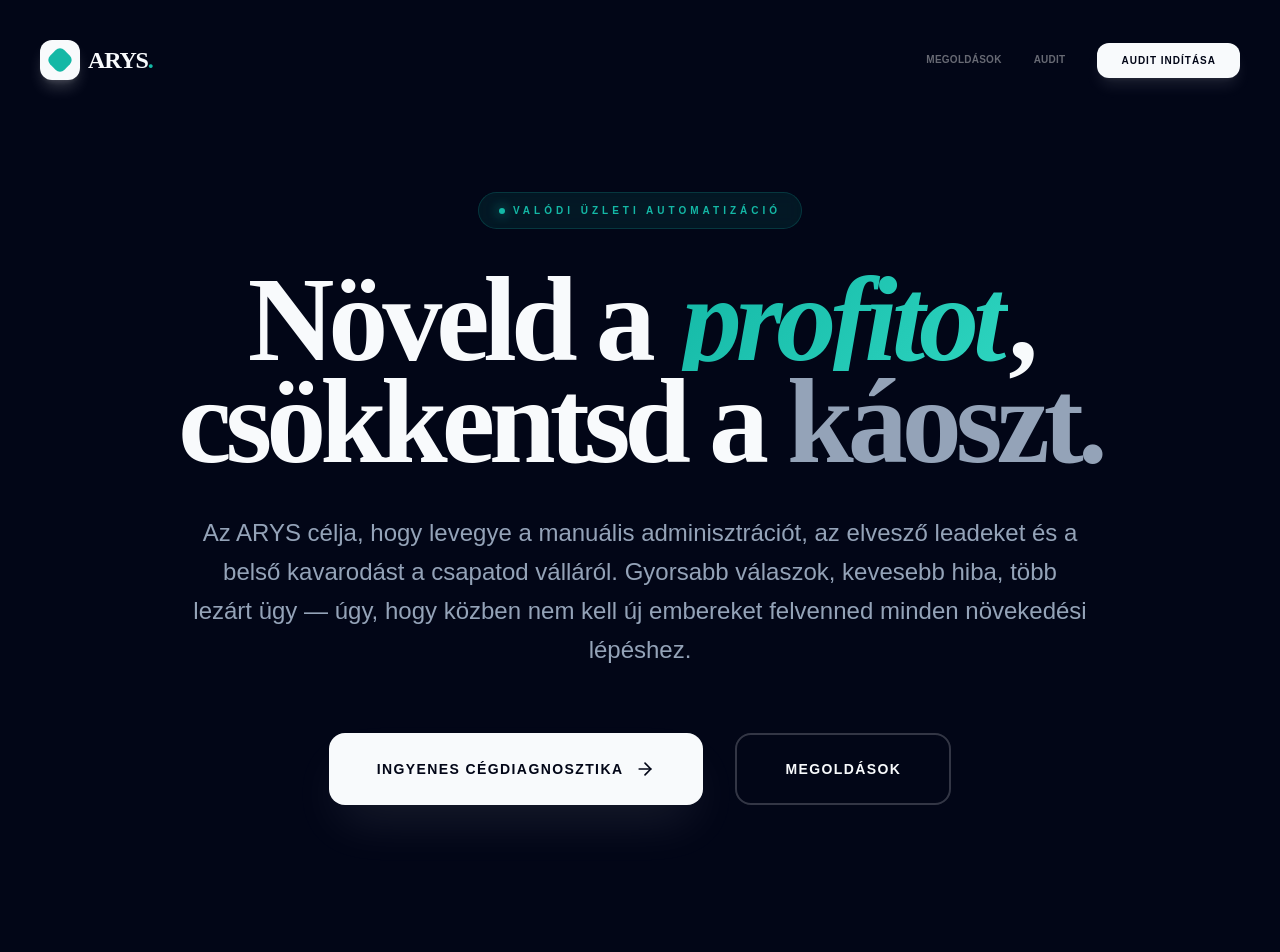
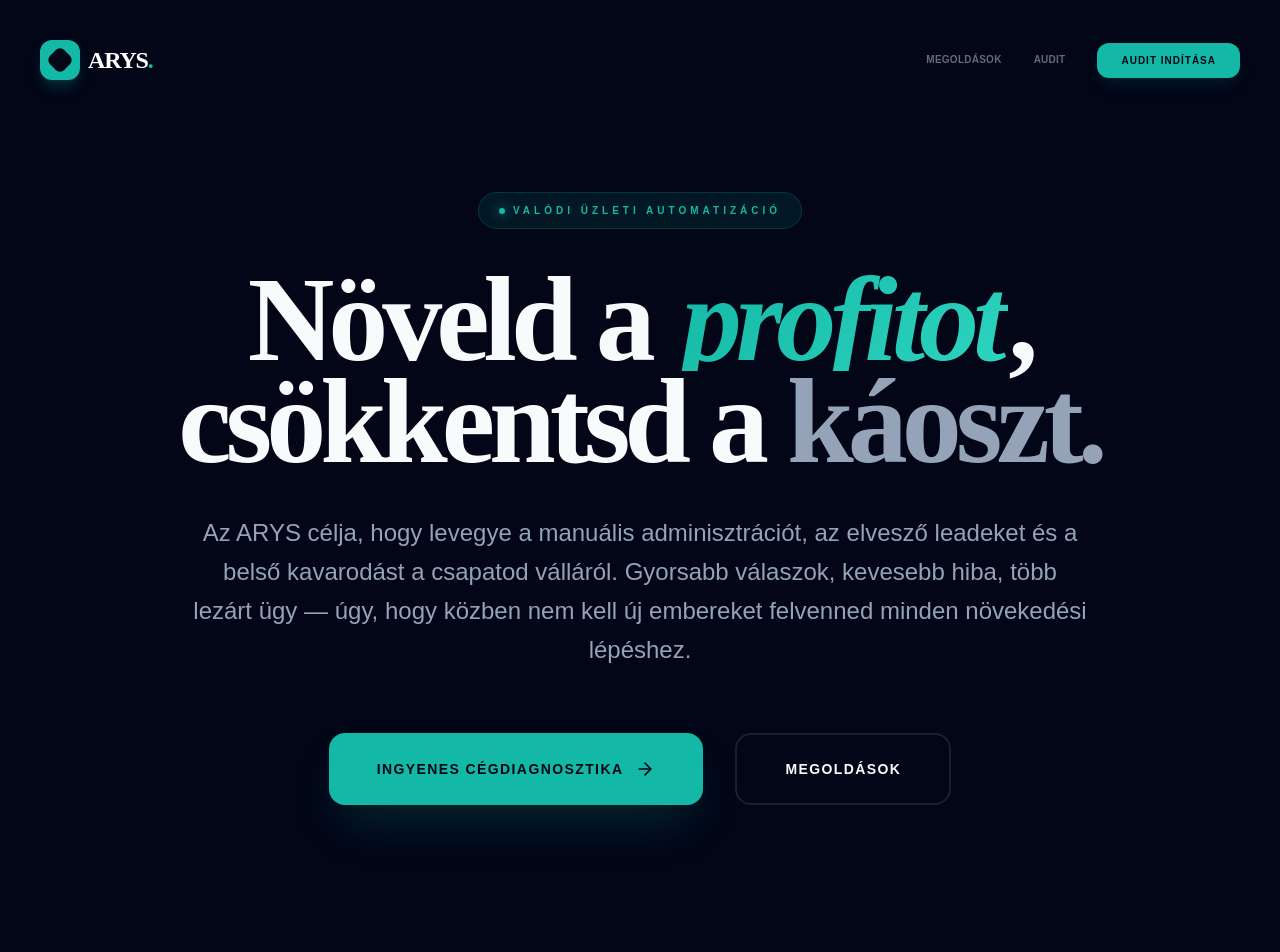
Before and after one commit to mando1001/arys-agency, a Next.js app: page / in a window 1280 px wide. Shown: the top 952 px of the page. Built offline with nearby package versions, Linux system fonts and the light colour scheme.

Commit message:
feat: eliminate all white buttons and fix footer background

```diff
--- a/app/globals.css
+++ b/app/globals.css
@@ -10,7 +10,6 @@
   --color-secondary: #94A3B8;
   --color-accent: #14B8A6;
   --color-background: #020617;
-  --color-text: #F8FAFC;
 }
 
 :root {
--- a/components/layout/Footer.tsx
+++ b/components/layout/Footer.tsx
@@ -2,15 +2,15 @@ import React from 'react';
 import { Mail, ArrowRight } from 'lucide-react';
 
 export const Footer = () => (
-  <footer className="relative bg-primary border-t border-white/5 pt-24 pb-12 overflow-hidden">
+  <footer className="relative bg-background border-t border-white/5 pt-24 pb-12 overflow-hidden">
     <div className="absolute top-0 left-0 w-full h-px bg-gradient-to-r from-transparent via-accent/20 to-transparent" />
 
     <div className="max-w-7xl mx-auto px-6 relative z-10">
       <div className="grid grid-cols-1 md:grid-cols-4 gap-16 mb-24">
         <div className="col-span-1 md:col-span-2 space-y-10">
           <div className="flex items-center gap-3 group cursor-pointer">
-            <div className="w-10 h-10 bg-white rounded-xl flex items-center justify-center transition-all group-hover:rotate-[360deg] duration-700 shadow-xl shadow-white/5">
-              <div className="w-5 h-5 bg-primary rounded-md rotate-45" />
+            <div className="w-10 h-10 bg-accent rounded-xl flex items-center justify-center transition-all group-hover:rotate-[360deg] duration-700 shadow-xl shadow-accent/20">
+              <div className="w-5 h-5 bg-background rounded-md rotate-45" />
             </div>
             <span className="text-2xl font-bold tracking-tighter text-white font-heading">ARYS<span className="text-accent">.</span></span>
           </div>
@@ -19,7 +19,7 @@ export const Footer = () => (
           </p>
           <div className="flex flex-col gap-5">
             <a href="mailto:hello@arys.hu" className="text-base text-white/40 hover:text-accent transition-all flex items-center gap-3 group/mail">
-              <div className="w-10 h-10 rounded-xl bg-white/5 border border-white/10 flex items-center justify-center group-hover/mail:bg-white group-hover/mail:text-primary transition-all">
+              <div className="w-10 h-10 rounded-xl bg-white/5 border border-white/10 flex items-center justify-center group-hover/mail:bg-accent group-hover/mail:text-background transition-all">
                 <Mail size={16} />
               </div>
               <span className="font-bold tracking-tight">hello@arys.hu</span>
--- a/components/layout/Navbar.tsx
+++ b/components/layout/Navbar.tsx
@@ -8,10 +8,10 @@ export const Logo = React.memo(() => (
     whileHover={{ scale: 1.05 }}
     className="flex items-center gap-2 group cursor-pointer gpu-accel"
   >
-    <div className="w-10 h-10 bg-primary rounded-xl flex items-center justify-center transition-all group-hover:rotate-[360deg] duration-700 shadow-lg shadow-primary/20">
-      <div className="w-5 h-5 bg-accent rounded-md rotate-45" />
+    <div className="w-10 h-10 bg-accent rounded-xl flex items-center justify-center transition-all group-hover:rotate-[360deg] duration-700 shadow-lg shadow-accent/20">
+      <div className="w-5 h-5 bg-background rounded-md rotate-45" />
     </div>
-    <div className="text-2xl font-bold tracking-tighter text-primary font-heading">
+    <div className="text-2xl font-bold tracking-tighter text-white font-heading">
       ARYS<span className="text-accent">.</span>
     </div>
   </m.div>
@@ -63,7 +63,7 @@ export const Navbar = () => {
           ))}
           <button
             onClick={() => window.dispatchEvent(new CustomEvent('open-audit'))}
-            className="px-6 py-2.5 bg-primary text-background text-[10px] font-black uppercase tracking-widest rounded-xl hover:bg-white transition-all cursor-pointer shadow-lg shadow-primary/10 active:scale-95"
+            className="px-6 py-2.5 bg-accent text-background text-[10px] font-black uppercase tracking-widest rounded-xl hover:bg-[#0EA5E9] transition-all cursor-pointer shadow-lg shadow-accent/10 active:scale-95"
           >
             Audit Indítása
           </button>
--- a/components/sections/AuditButton.tsx
+++ b/components/sections/AuditButton.tsx
@@ -11,12 +11,12 @@ export const AuditButton = () => {
   return (
     <button
       onClick={handleClick}
-      className="relative group px-12 py-6 bg-[#0F172A] text-white font-black text-sm uppercase tracking-widest rounded-2xl overflow-hidden shadow-2xl shadow-teal-900/20 transition-all hover:shadow-teal-500/40 hover:scale-105 active:scale-95"
+      className="relative group px-12 py-6 bg-accent text-background font-black text-sm uppercase tracking-widest rounded-2xl overflow-hidden shadow-2xl shadow-accent/20 transition-all hover:shadow-accent/40 hover:scale-105 active:scale-95"
     >
       <span className="relative z-10 flex items-center gap-3">
         Audit Elindítása <ArrowRight size={20} className="group-hover:translate-x-1 transition-transform" />
       </span>
-      <div className="absolute inset-0 bg-teal-500 -translate-x-full group-hover:translate-x-0 transition-transform duration-500" />
+      <div className="absolute inset-0 bg-white/10 -translate-x-full group-hover:translate-x-0 transition-transform duration-500" />
     </button>
   );
 };
--- a/components/sections/AuditMagnet.tsx
+++ b/components/sections/AuditMagnet.tsx
@@ -16,7 +16,7 @@ export const AuditMagnet = () => {
           <div className="absolute top-1/2 left-1/2 -translate-x-1/2 -translate-y-1/2 w-1/2 h-1/2 bg-accent/5 blur-[120px] pointer-events-none" />
 
           <div className="max-w-4xl mx-auto space-y-12 relative z-10">
-            <div className="inline-flex items-center gap-3 px-6 py-3 bg-primary text-background rounded-full text-[10px] font-black uppercase tracking-[0.4em] shadow-lg shadow-primary/10">
+            <div className="inline-flex items-center gap-3 px-6 py-3 bg-accent/10 text-accent border border-accent/20 rounded-full text-[10px] font-black uppercase tracking-[0.4em]">
               <Zap size={14} className="text-accent animate-pulse" />
               Rendszerdiagnosztika Elérhető
             </div>
--- a/components/sections/Hero.tsx
+++ b/components/sections/Hero.tsx
@@ -65,14 +65,14 @@ export const Hero = () => {
         >
           <a
             href="#audit"
-            className="px-12 py-6 bg-primary hover:bg-white text-background font-black rounded-2xl transition-all shadow-2xl shadow-primary/10 text-sm flex items-center justify-center gap-3 group tracking-widest uppercase"
+            className="px-12 py-6 bg-accent hover:bg-[#0EA5E9] text-background font-black rounded-2xl transition-all shadow-2xl shadow-accent/20 text-sm flex items-center justify-center gap-3 group tracking-widest uppercase"
           >
             Ingyenes Cégdiagnosztika
             <ArrowRight className="w-5 h-5 group-hover:translate-x-1 transition-transform" />
           </a>
           <a
             href="#megoldasok"
-            className="px-12 py-6 border-2 border-primary/20 text-primary font-bold text-sm rounded-2xl transition-all flex items-center justify-center hover:bg-white/5 tracking-widest uppercase"
+            className="px-12 py-6 border-2 border-white/10 text-primary font-bold text-sm rounded-2xl transition-all flex items-center justify-center hover:bg-white/5 tracking-widest uppercase"
           >
             Megoldások
           </a>
```
